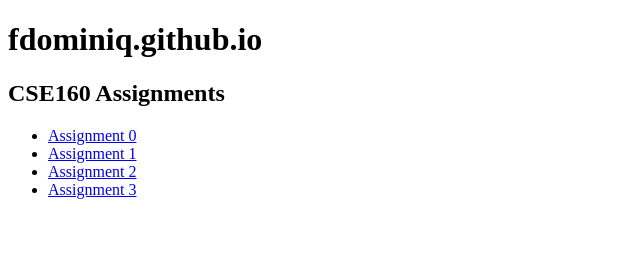
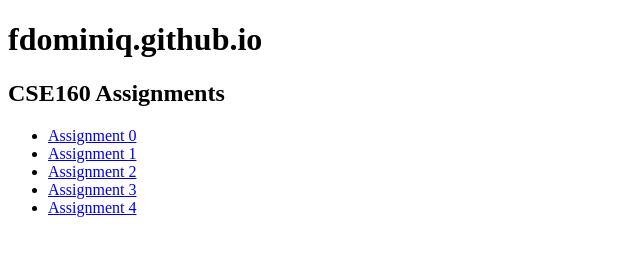
Before and after one commit to fdominiq/fdominiq.github.io, a plain HTML site: page index.html in a window 1280 px wide. Shown: the whole page, without its empty margins (0-640 px from the left). Drawn offline with Linux system fonts and the light colour scheme.

Commit message:
Update index.html

```diff
--- a/index.html
+++ b/index.html
@@ -12,6 +12,8 @@
     <li><a href="asgn1/asg1.html">Assignment 1</a></li>
     <li><a href="asgn2/BlockyAnimal.html">Assignment 2</a></li>
     <li><a href="asgn3/asg3.html">Assignment 3 </a></li>
+    <li><a href="asgn4/asg4.html">Assignment 4 </a></li>
+
 
   </ul>
 </body>
```
